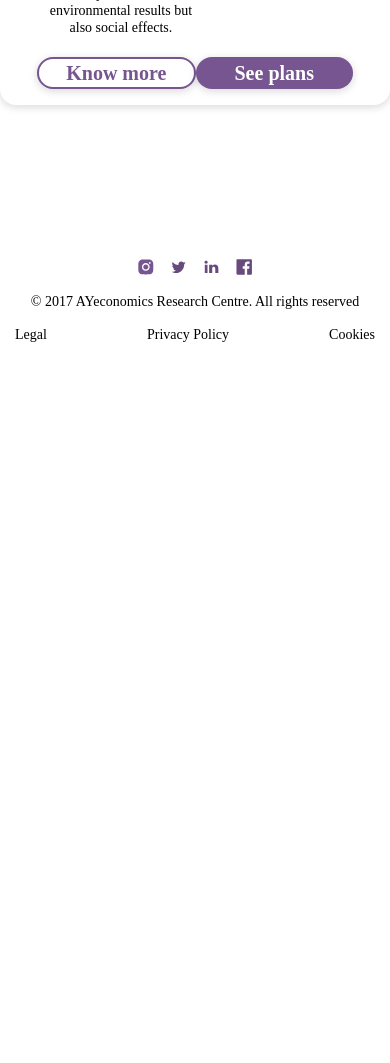
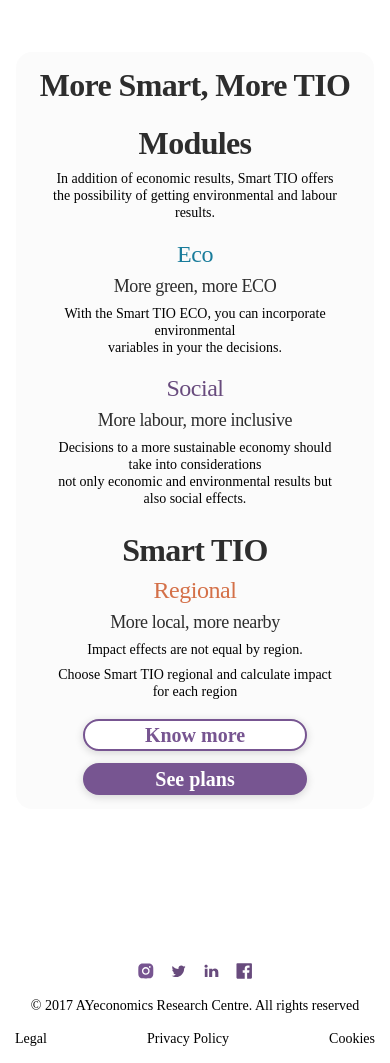
Before and after one commit to ypbxa/Smart-TIO-web, a PHP site: page / in a window 390 px wide; the page is wider, and only the part inside the window is pictured. Shown: the part 2568-3631 px from the top of that part. Before the commit the page ends 2910 px from the top of that part, so only its background shows below. Run offline with PHP 8.4, Linux system fonts and the light colour scheme; some web fonts are replaced.

Commit message:
index responsive

```diff
--- a/index.html
+++ b/index.html
@@ -235,7 +235,7 @@
               <h5 class="claimtwo">
                 More labour, more inclusive
               </h5>
-              <p>
+              <p class="forresponsive">
                 Decisions to a more sustainable economy should take into considerations <br>not only economic and
                 environmental results but also social effects.
               </p>
--- a/style/style.css
+++ b/style/style.css
@@ -1582,6 +1582,7 @@ h6{
   body, nav {
     max-width: 416px;
     margin: auto;
+    padding: 4%;
   }
 
 
@@ -1850,7 +1851,10 @@ button{
 
   font-weight: 400;
   font-size: 16px;
-  line-height: 19px
+  line-height: 19px;
+  padding-left: 4%;
+  padding-right: 4%;
+  padding-bottom: 4%;
 }
 #aboutproductone{
   display: flex;
@@ -1883,5 +1887,52 @@ button{
   border-radius: 16px;
   margin-top: 4%;
   }
-
-}
+  #aboutproducttwo{
+    display: flex;
+    flex-direction: column-reverse;
+   justify-content: space-between;
+   align-items: center;
+   width: 100%;
+   margin-top: 10%;
+   }
+   .morecards{
+    width: auto;
+  height: auto;
+  display: flex;
+  flex-direction: column;
+  align-items: center;
+  justify-content: space-between;
+  padding-left: 6%;
+  padding-right: 6%;
+  padding-top: 6%;
+  }
+  .pricesbuttons{
+    width: 100%;
+    height: auto;
+    display: flex;
+    flex-direction: column;
+    align-items: center;
+    justify-content: space-between;
+    padding-left: 6%;
+    padding-right: 6%;
+    padding-top: 6%;
+  }
+  .secondarynomargin{
+    background: #FFFFFF;
+  border: 2px solid #775591;
+  color: #775591;
+  margin-bottom: 4%;
+  }
+  .forresponsive{
+    margin-bottom: 8%;
+  }
+  .moresmartmoretiosection{
+    width: 100%;
+  height: 100%;
+  padding:4%;
+  margin-top: 16%;
+  background-color: #f7f7f777;
+  border-radius: 16px;
+  box-shadow: none;
+}
+}
```
